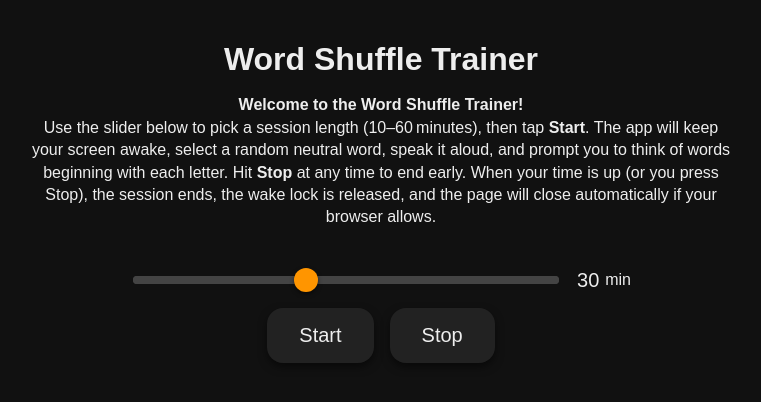
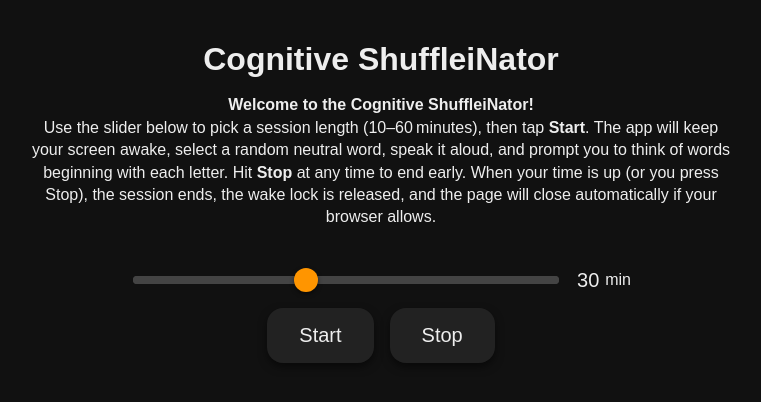
Before and after one commit to biguntroll/biguntroll, a plain HTML site: page index.html in a window 1280 px wide. Shown: the whole page, without its empty margins (259-1020 px from the left). Drawn offline with Linux system fonts and the light colour scheme.

Commit message:
Update index.html

```diff
--- a/index.html
+++ b/index.html
@@ -7,9 +7,9 @@
   <link rel="stylesheet" href="styles.css">
 </head>
 <body>
-  <h1>Word Shuffle Trainer</h1>
+  <h1>Cognitive ShuffleiNator</h1>
   <p class="intro">
-    <strong>Welcome to the Word Shuffle Trainer!</strong><br>
+    <strong>Welcome to the Cognitive ShuffleiNator!</strong><br>
     Use the slider below to pick a session length (10–60 minutes), then tap <strong>Start</strong>. The app will keep your screen awake, select a random neutral word, speak it aloud, and prompt you to think of words beginning with each letter. Hit <strong>Stop</strong> at any time to end early. When your time is up (or you press Stop), the session ends, the wake lock is released, and the page will close automatically if your browser allows.
   </p>
 
```
